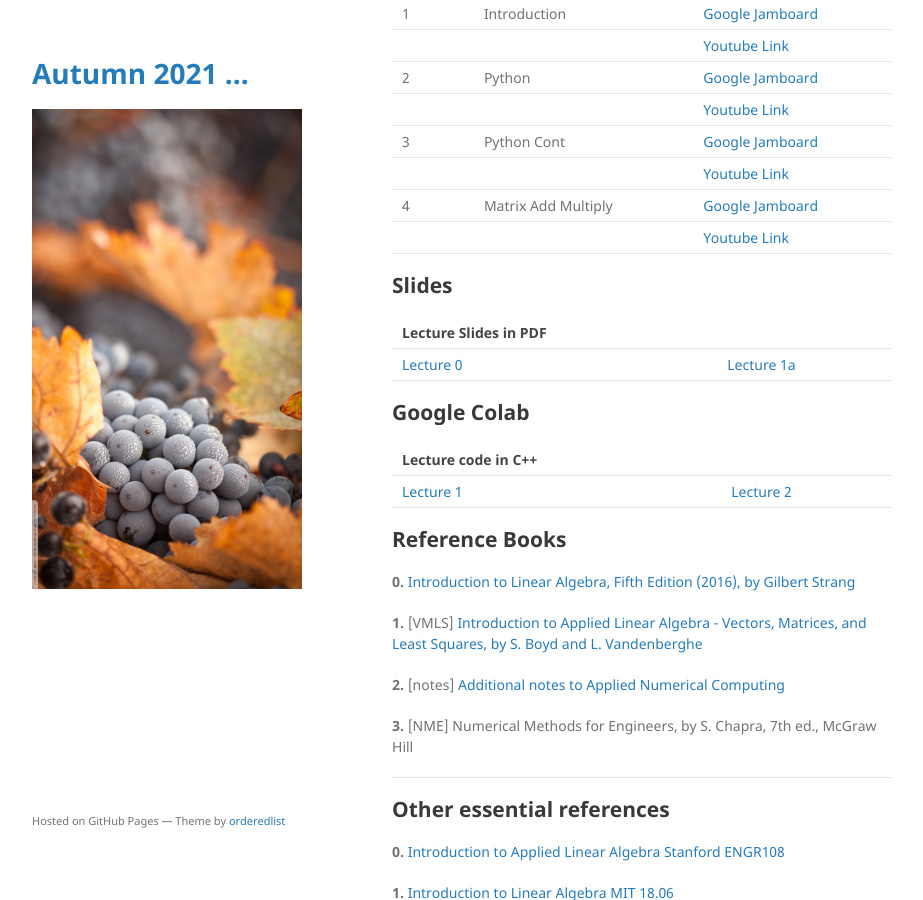
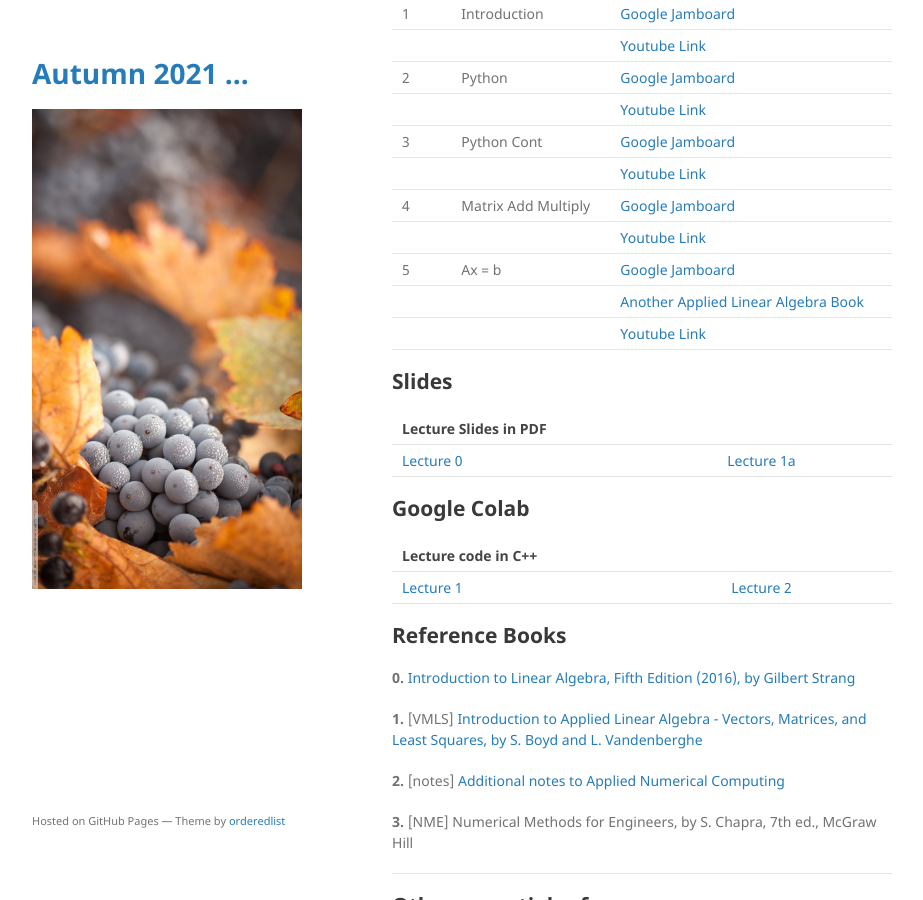
Before and after one commit to mohammadmotiurrahman/mohammadmotiurrahman.github.io, a Jekyll site: the page built from cse317_2/index.md, in a window 1280 px wide and 900 px high, scrolled down 4220 px. Shown: the whole window, without its empty margins (178-1101 px from the left). Built offline with Jekyll 4.4.1, drawn with Linux system fonts in a browser that asks for light colours; our own code applies the rules of GitHub Pages for plain Markdown files.

Commit message:
Update index.md

```diff
--- a/cse317_2/index.md
+++ b/cse317_2/index.md
@@ -113,6 +113,9 @@ The objective of this course is to introduce the student computational methods r
 |         |              | [Youtube Link](https://youtu.be/Ox8pdtlAFok)                                                                    |
 | 4       | Matrix Add Multiply  | [Google Jamboard](https://jamboard.google.com/d/1qUqCsfOmrK9Swo-NkNgNy6lFwEhlWn9vndhXyvSB3YY/edit?usp=sharing)  |
 |         |              | [Youtube Link](https://youtu.be/T6igLP4DPk8)                                                                      |
+| 5       | Ax = b       | [Google Jamboard]()  |
+|         |              | [Another Applied Linear Algebra Book](http://phys.uri.edu/nigh/NumRec/)  |
+|         |              | [Youtube Link](https://youtu.be/MIZEAP3RvYs)                                                                      |
 
 
 
```
